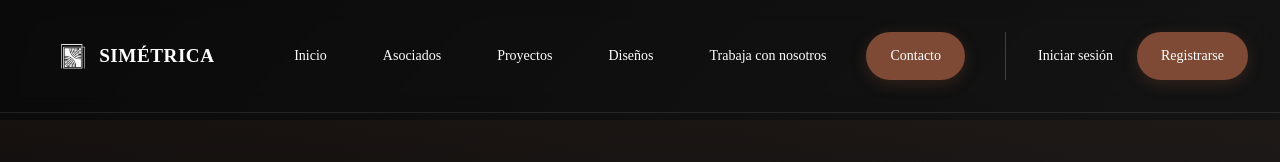
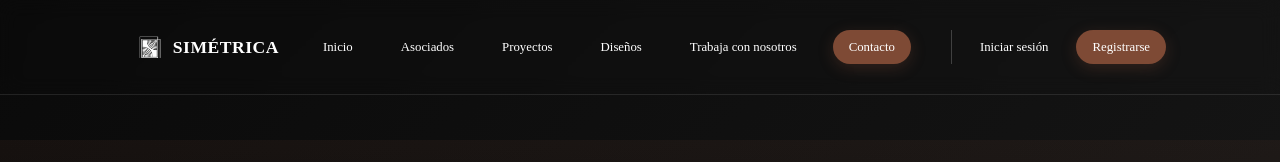
Before and after one commit to Jruiz3019/SIM-TRICA, a React (Vite) app in the folder simetrica-main/: page /proyectos in a window 1280 px wide. Shown: the top 162 px of the page. Built offline with nearby package versions, Linux system fonts and the light colour scheme; no server answers.

Commit message:
fix: adjust header and project page styles for improved layout and responsiveness

```diff
--- a/simetrica-main/src/layouts/styles/HeaderStyle.css
+++ b/simetrica-main/src/layouts/styles/HeaderStyle.css
@@ -35,13 +35,14 @@
 .header__container {
     display: flex;
     align-items: center;
-    justify-content: space-between; /* Espacio entre logo y botón hamburguesa en móvil */
-    padding: var(--spacing-md) var(--spacing-xl);
+    justify-content: center; /* Centrado en la mitad */
+    padding: 0.75rem 1.5rem;
     min-height: 70px;
-    max-width: 1600px;
+    max-width: 100%;
     margin: 0 auto;
-    gap: var(--spacing-md);
+    gap: 2rem;
     width: 100%;
+    flex-wrap: nowrap;
 }
 
 /* Logo container con mejores prácticas de diseño */
@@ -60,15 +61,15 @@
 }
 
 .logo-container__icon {
-    width: 80px;
-    height: 80px;
+    width: 70px;
+    height: 70px;
     object-fit: contain;
     transition: transform 0.3s ease;
-    margin-right: -0.8rem;
+    margin-right: -0.7rem;
 }
 
 .logo-container__text {
-    font-size: 1.2rem;
+    font-size: 1.1rem;
     font-weight: var(--font-weight-bold);
     color: var(--text-color);
     letter-spacing: 0.5px;
@@ -82,19 +83,22 @@
 /* Navegación desktop */
 .nav-container--desktop {
     display: flex;
-    gap: var(--spacing-lg);
+    gap: 1.5rem;
     align-items: center;
-    flex-shrink: 0; /* Evita que se encoja */
+    flex-shrink: 1; /* Permite que se encoja cuando sea necesario */
+    flex-wrap: nowrap;
+    justify-content: center;
 }
 
 /* AÑADIDO: Container para botones de autenticación */
 .nav-container__auth {
     display: flex;
-    gap: var(--spacing-sm);
+    gap: 1rem;
     align-items: center;
-    margin-left: var(--spacing-md);
-    padding-left: var(--spacing-md);
+    margin-left: 1rem;
+    padding-left: 1rem;
     border-left: 1px solid rgba(255, 255, 255, 0.2);
+    flex-shrink: 0;
 }
 
 .nav-container__username {
@@ -128,13 +132,14 @@
 .nav-container__link {
     color: var(--text-color);
     text-decoration: none;
-    font-size: 0.875rem;
+    font-size: 0.8rem;
     font-weight: var(--font-weight-normal);
-    padding: var(--spacing-sm) var(--spacing-md);
+    padding: 0.5rem 0.75rem;
     border-radius: 6px;
     transition: all 0.3s ease;
     position: relative;
-    white-space: nowrap; /* Previene salto de línea en enlaces largos */
+    white-space: nowrap;
+    flex-shrink: 0;
 }
 
 /* Efecto hover para enlaces */
@@ -147,11 +152,12 @@
 /* Enlace CTA (Call to Action) con estilo especial */
 .nav-container__link--cta {
     background: var(--primary-color);
-    padding: var(--spacing-md) var(--spacing-lg);
+    padding: 0.6rem 1rem;
     color: var(--text-color);
     border-radius: 25px;
     /* font-weight: var(--font-weight-bold); */
     box-shadow: 0 4px 15px rgba(126, 74, 53, 0.3);
+    font-size: 0.8rem;
 }
 
 .nav-container__link--cta:hover,
@@ -266,6 +272,44 @@
 }
 
 /* Breakpoints responsivos */
+
+/* Pantallas medianas y zoom (1200px - 1024px) */
+@media screen and (max-width: 1200px) {
+    .header__container {
+        padding: 0.5rem 1rem;
+        gap: 1.5rem;
+    }
+
+    .nav-container--desktop {
+        gap: 1rem;
+    }
+
+    .nav-container__link {
+        font-size: 0.75rem;
+        padding: 0.4rem 0.6rem;
+    }
+
+    .nav-container__link--cta {
+        padding: 0.5rem 0.8rem;
+        font-size: 0.75rem;
+    }
+
+    .logo-container__icon {
+        width: 60px;
+        height: 60px;
+        margin-right: -0.6rem;
+    }
+
+    .logo-container__text {
+        font-size: 1rem;
+    }
+
+    .nav-container__auth {
+        gap: 0.75rem;
+        margin-left: 0.75rem;
+        padding-left: 0.75rem;
+    }
+}
 
 /* Tablet portrait y landscape */
 @media screen and (max-width: 1023px) {
--- a/simetrica-main/src/pages/styles/ProjectDetailPageStyle.css
+++ b/simetrica-main/src/pages/styles/ProjectDetailPageStyle.css
@@ -3,7 +3,7 @@
   width: 100%;
   min-height: calc(100vh - 100px);
   margin-top: 0;
-  padding: 10rem 4rem 4rem 4rem;
+  padding: 140px 4rem 4rem 4rem;
   color: var(--text-color);
 }
 
@@ -13,7 +13,7 @@
   display: flex;
   align-items: center;
   justify-content: center;
-  padding: 10rem 2rem 4rem 2rem;
+  padding: 140px 2rem 4rem 2rem;
   font-size: 1.2rem;
 }
 
--- a/simetrica-main/src/pages/styles/ProjectsPageStyle.css
+++ b/simetrica-main/src/pages/styles/ProjectsPageStyle.css
@@ -3,7 +3,7 @@
   min-height: 100vh;
   background: linear-gradient(135deg, #0a0a0a 0%, #1a1a1a 100%);
   color: var(--text-color);
-  padding-top: 120px;
+  padding-top: 140px;
 }
 
 .projects-hero {
```
